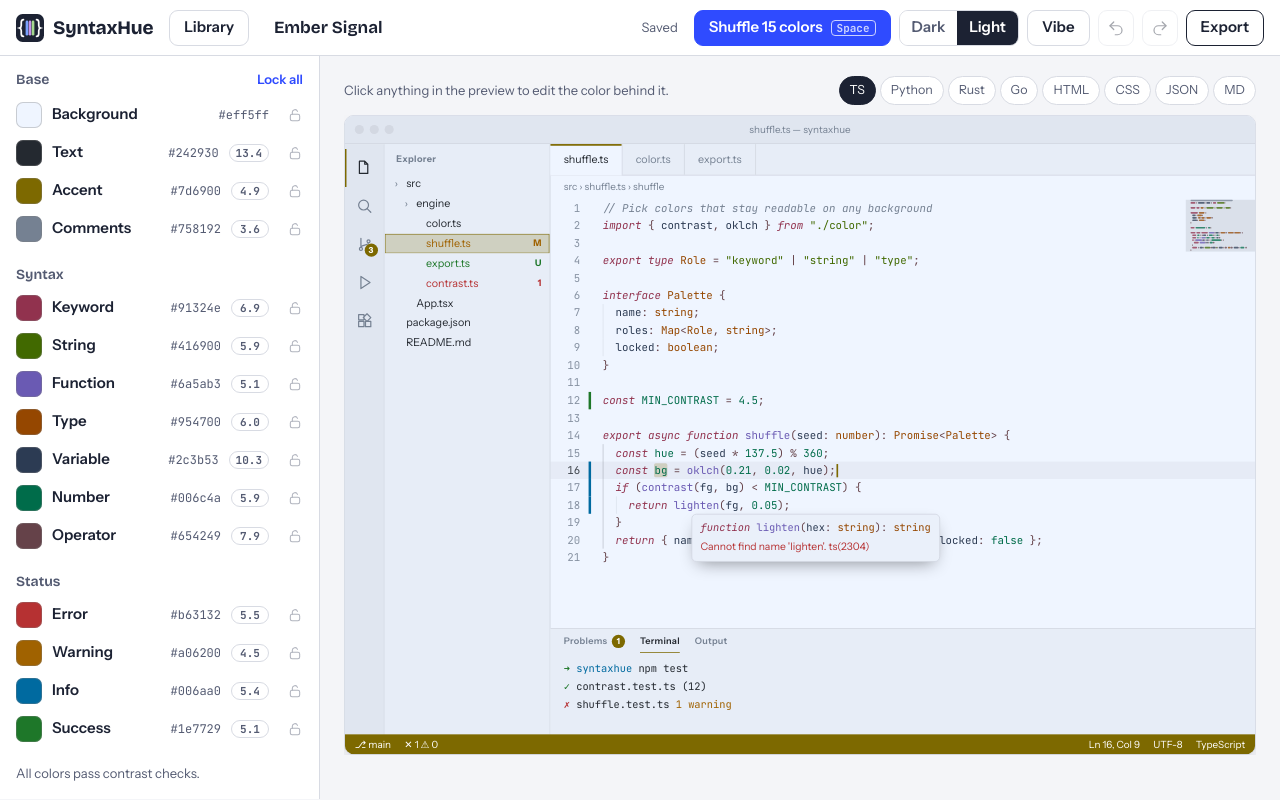
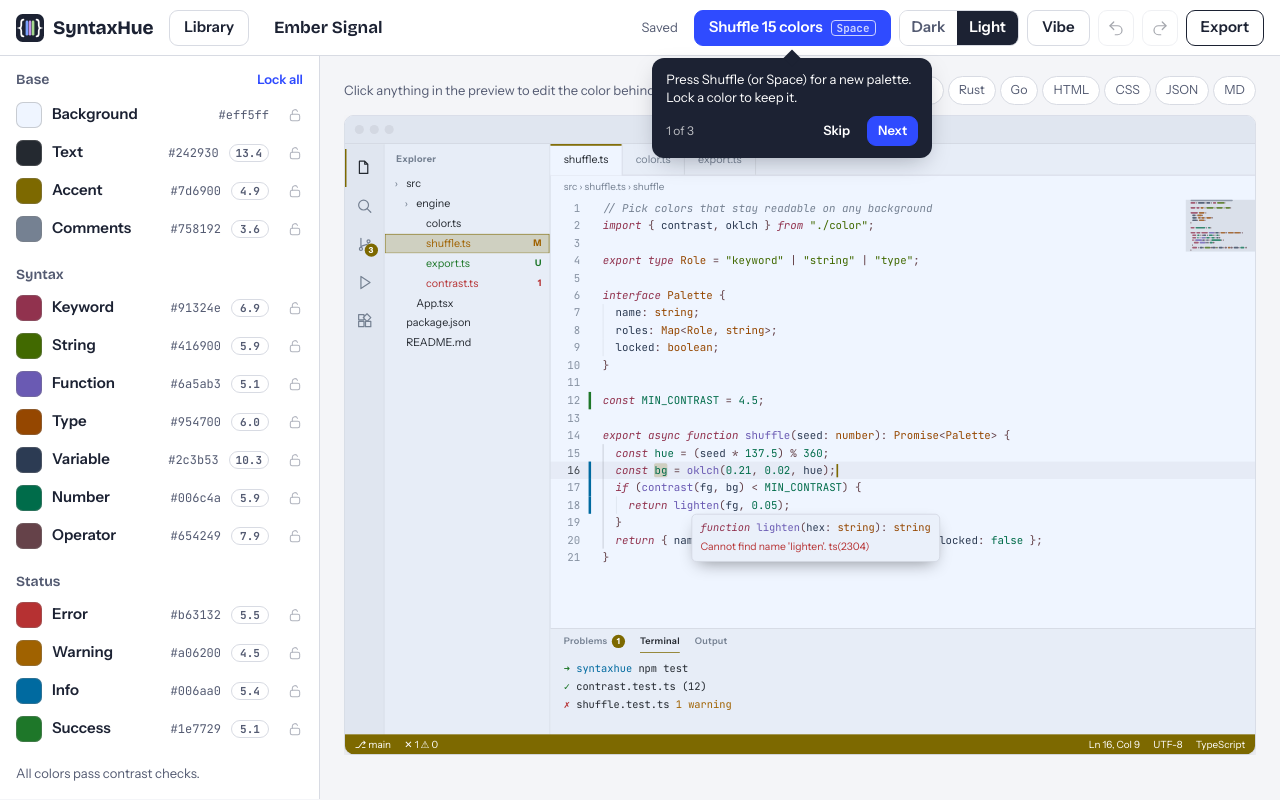
Before and after one commit to nathaliem/syntaxhue, a React (Vite) app in the folder app/: page / in a window 1280 px wide. Built offline with nearby package versions, Linux system fonts and the light colour scheme.

Commit message:
HP-806: first-run coach marks for Shuffle, click to edit and Export (#8)

```diff
--- a/app/src/App.tsx
+++ b/app/src/App.tsx
@@ -16,6 +16,7 @@ import { VibeControls, VibePanel } from "./ui/VibePanel";
 import { RoleEditorPopover } from "./ui/RoleEditorPopover";
 import { SwatchStrip } from "./ui/SwatchStrip";
 import { ThumbBar } from "./ui/ThumbBar";
+import { CoachMarks } from "./ui/CoachMarks";
 import { RedoIcon, UndoIcon } from "./ui/icons";
 import { useThemeStore } from "./state";
 import { Button, IconButton, Menu, SegmentedControl, ToastProvider, useToast } from "./ui/kit";
@@ -151,6 +152,7 @@ function AppShell({ store }: { store: ThemeStore }) {
           <div className="bar-actions">
             <Button
               variant="primary"
+              data-coach="shuffle"
               onClick={() => dispatch({ type: "shuffle" })}
               disabled={unlocked === 0}
               title={unlocked === 0 ? "Unlock a color to shuffle" : "Shuffle unlocked colors (Space)"}
@@ -185,7 +187,7 @@ function AppShell({ store }: { store: ThemeStore }) {
                 </IconButton>
               </>
             )}
-            <Button className="export-btn" onClick={() => setExportOpen(true)}>
+            <Button className="export-btn" data-coach="export" onClick={() => setExportOpen(true)}>
               Export
             </Button>
           </div>
@@ -254,9 +256,17 @@ function AppShell({ store }: { store: ThemeStore }) {
             <p className="stage-hint">Click anything in the preview to edit the color behind it.</p>
             <LanguageSwitch lang={lang} onChange={setLang} />
           </div>
-          <FitToWidth>
-            <Workbench theme={theme} selected={selected} highlighted={hovered} onPick={pick} sample={sampleFor(lang)} />
-          </FitToWidth>
+          <div data-coach="preview">
+            <FitToWidth>
+              <Workbench
+                theme={theme}
+                selected={selected}
+                highlighted={hovered}
+                onPick={pick}
+                sample={sampleFor(lang)}
+              />
+            </FitToWidth>
+          </div>
           {(tablet || mobile) && (
             <>
               <p className="side-foot" role="status">
@@ -302,6 +312,8 @@ function AppShell({ store }: { store: ThemeStore }) {
         </BottomSheet>
       )}
 
+      <CoachMarks />
+
       <LibraryDrawer
         open={libraryOpen}
         onClose={() => setLibraryOpen(false)}
--- a/app/src/index.css
+++ b/app/src/index.css
@@ -1766,3 +1766,46 @@ pre.code {
   margin: 0 0 8px;
   font: 650 15px var(--display);
 }
+
+/* ---------- coach marks ---------- */
+.coach {
+  position: fixed;
+  z-index: 40;
+  padding: 12px 14px;
+  border-radius: var(--radius-lg);
+  background: var(--ink);
+  color: var(--surface);
+  box-shadow: var(--elev-1);
+}
+.coach::before {
+  content: "";
+  position: absolute;
+  left: var(--arrow, 50%);
+  top: -6px;
+  width: 12px;
+  height: 12px;
+  background: inherit;
+  transform: translateX(-50%) rotate(45deg);
+}
+.coach.above::before {
+  top: auto;
+  bottom: -6px;
+}
+.coach-body {
+  margin: 0 0 10px;
+  font-size: var(--text-small);
+  line-height: 1.4;
+}
+.coach-foot {
+  display: flex;
+  align-items: center;
+  gap: 6px;
+}
+.coach-count {
+  flex: 1;
+  font-size: 12px;
+  opacity: 0.7;
+}
+.coach .btn.ghost {
+  color: inherit;
+}
--- /dev/null
+++ b/app/src/ui/CoachMarks.tsx
@@ -0,0 +1,127 @@
+import { useCallback, useEffect, useLayoutEffect, useRef, useState } from "react";
+import { Button } from "./kit";
+
+export const COACH_KEY = "hueprint:coach";
+
+interface Step {
+  /** The element to point at: `[data-coach="…"]`. */
+  anchor: string;
+  title: string;
+  body: string;
+}
+
+const STEPS: Step[] = [
+  { anchor: "shuffle", title: "Shuffle", body: "Press Shuffle (or Space) for a new palette. Lock a color to keep it." },
+  { anchor: "preview", title: "Click to edit", body: "Click anything in the preview to change the color behind it." },
+  { anchor: "export", title: "Export", body: "When you like it, export it as a VS Code theme, or share a link." },
+];
+
+const GAP = 12;
+const MARGIN = 12;
+const WIDTH = 280;
+
+function isDone(): boolean {
+  try {
+    return localStorage.getItem(COACH_KEY) === "done";
+  } catch {
+    return false;
+  }
+}
+
+function markDone() {
+  try {
+    localStorage.setItem(COACH_KEY, "done");
+  } catch {
+    /* storage blocked: the hints will come back next visit, which is acceptable */
+  }
+}
+
+interface Place {
+  top: number;
+  left: number;
+  above: boolean;
+  arrow: number;
+}
+
+/**
+ * First run: three small notes, one at a time, each pointing at a control. They never take focus or block anything;
+ * Skip (or finishing) hides them for good. If a target isn't on screen the step is skipped.
+ */
+export function CoachMarks() {
+  const [done, setDone] = useState(isDone);
+  const [index, setIndex] = useState(0);
+  const [place, setPlace] = useState<Place | null>(null);
+  const ref = useRef<HTMLDivElement>(null);
+
+  const finish = useCallback(() => {
+    markDone();
+    setDone(true);
+  }, []);
+
+  const step = STEPS[index];
+  const target = () => (done || !step ? null : document.querySelector<HTMLElement>(`[data-coach="${step.anchor}"]`));
+
+  const measure = useCallback(() => {
+    const el = target();
+    const panel = ref.current;
+    if (!el || !panel) return setPlace(null);
+    const r = el.getBoundingClientRect();
+    const h = panel.offsetHeight;
+    const below = r.bottom + GAP + h <= window.innerHeight - MARGIN;
+    const top = below ? r.bottom + GAP : Math.max(MARGIN, r.top - GAP - h);
+    const left = Math.max(MARGIN, Math.min(r.left + r.width / 2 - WIDTH / 2, window.innerWidth - WIDTH - MARGIN));
+    setPlace({ top, left, above: !below, arrow: r.left + r.width / 2 - left });
+    // eslint-disable-next-line react-hooks/exhaustive-deps
+  }, [done, index]);
+
+  // A step whose target isn't rendered (e.g. Export inside a menu on a small bar) is passed over.
+  useLayoutEffect(() => {
+    if (done) return;
+    if (!target()) {
+      if (index >= STEPS.length - 1) finish();
+      else setIndex(index + 1);
+      return;
+    }
+    measure();
+    // eslint-disable-next-line react-hooks/exhaustive-deps
+  }, [done, index, measure]);
+
+  useEffect(() => {
+    if (done) return;
+    window.addEventListener("resize", measure);
+    window.addEventListener("scroll", measure, true);
+    return () => {
+      window.removeEventListener("resize", measure);
+      window.removeEventListener("scroll", measure, true);
+    };
+  }, [done, measure]);
+
+  if (done || !step) return null;
+  const last = index === STEPS.length - 1;
+  return (
+    <div
+      ref={ref}
+      className={"coach" + (place?.above ? " above" : "")}
+      role="note"
+      aria-label={`Tip ${index + 1} of ${STEPS.length}: ${step.title}`}
+      style={
+        place
+          ? { top: place.top, left: place.left, width: WIDTH, ["--arrow" as string]: `${place.arrow}px` }
+          : { visibility: "hidden", width: WIDTH }
+      }
+    >
+      <p className="coach-body">{step.body}</p>
+      <div className="coach-foot">
+        <span className="coach-count">
+          {index + 1} of {STEPS.length}
+        </span>
+        <Button size="sm" variant="ghost" onClick={finish}>
+          Skip
+        </Button>
+        <Button size="sm" variant="primary" onClick={() => (last ? finish() : setIndex(index + 1))}>
+          {last ? "Got it" : "Next"}
+        </Button>
+      </div>
+    </div>
+  );
+}
--- a/app/src/ui/ThumbBar.tsx
+++ b/app/src/ui/ThumbBar.tsx
@@ -11,10 +11,12 @@ interface Props {
 export function ThumbBar({ unlocked, onShuffle, onExport }: Props) {
   return (
     <div className="thumb-bar">
-      <Button variant="primary" onClick={onShuffle} disabled={unlocked === 0}>
+      <Button variant="primary" data-coach="shuffle" onClick={onShuffle} disabled={unlocked === 0}>
         {shuffleLabel(unlocked)}
       </Button>
-      <Button onClick={onExport}>Export</Button>
+      <Button data-coach="export" onClick={onExport}>
+        Export
+      </Button>
     </div>
   );
 }
```
Also changed, not shown: app/src/test/setup.ts (+1 -0 lines), 1 other file (tests, documents, lock files or other folders).
